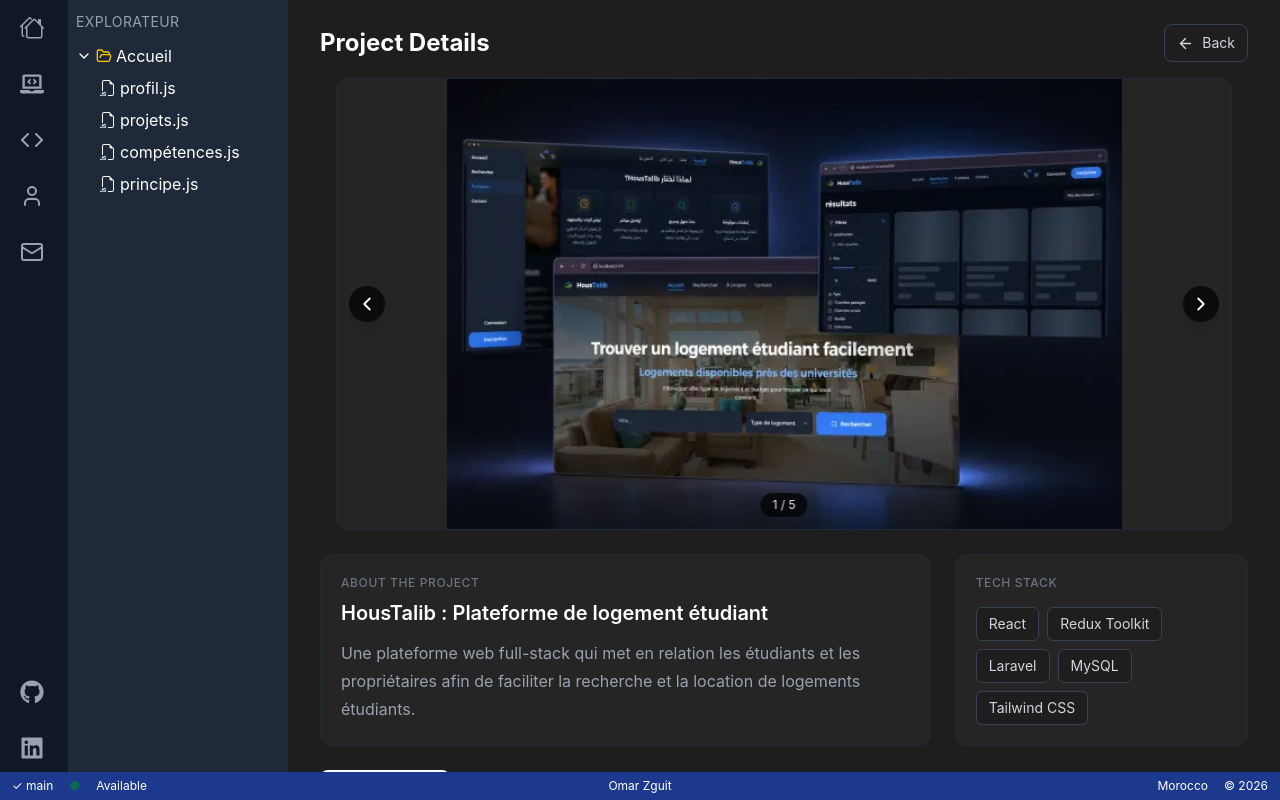
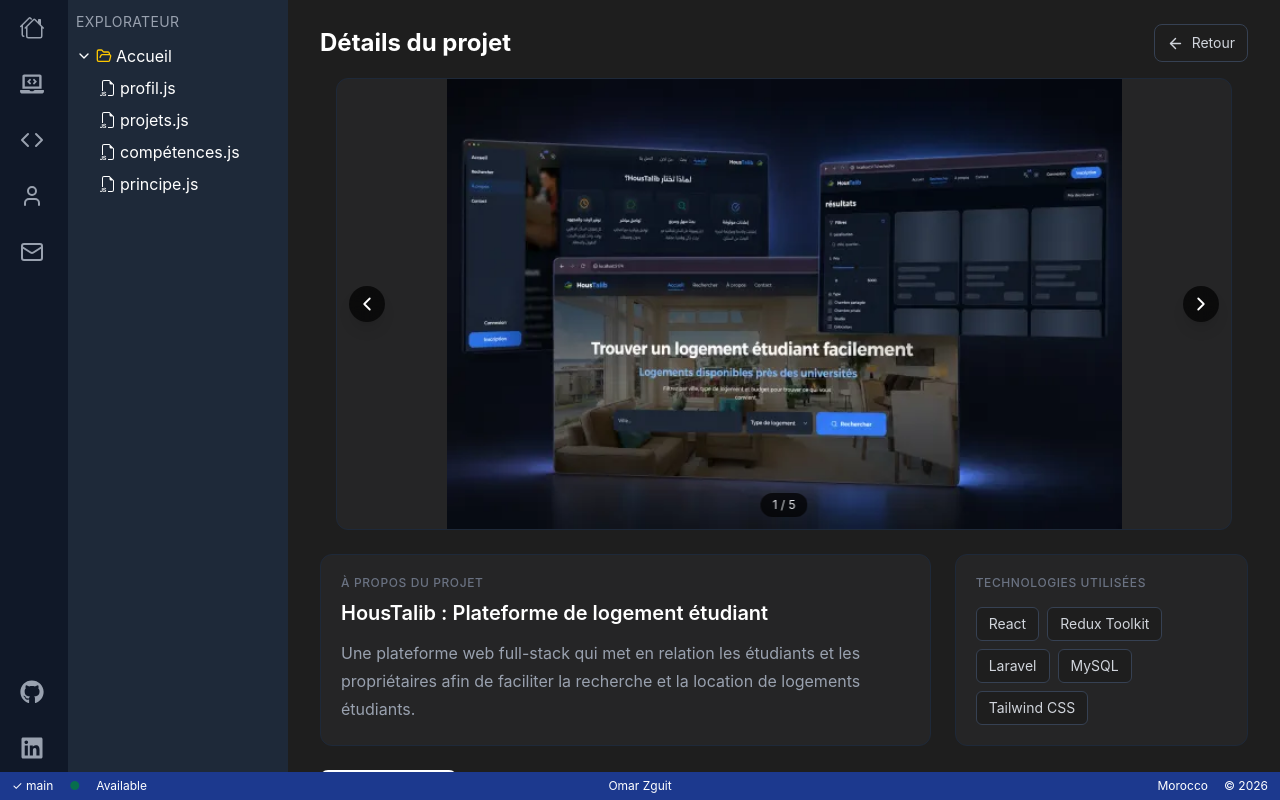
Before and after one commit to omar-zguit-hub/my-website, a React (Vite) app: page /project/1 in a window 1280 px wide. Built offline with nearby package versions, Linux system fonts and the light colour scheme.

Commit message:
translate projectDetails page to French

```diff
--- a/src/pages/ProjectDetails.jsx
+++ b/src/pages/ProjectDetails.jsx
@@ -20,10 +20,10 @@ function ProjectDetails() {
     return (
       <div className="flex min-h-full items-center justify-center bg-[#1e1e1e] text-white">
         <div className="text-center">
-          <h1 className="mb-2 text-2xl font-bold">Project not found</h1>
+          <h1 className="mb-2 text-2xl font-bold">Projet introuvable</h1>
 
           <Link to="/" className="text-blue-400 transition hover:text-blue-300">
-            Back to projects
+            Retour aux projets
           </Link>
         </div>
       </div>
@@ -43,21 +43,22 @@ function ProjectDetails() {
   return (
     <div className="flex-1 min-h-0 w-full overflow-y-auto bg-[#1e1e1e] text-white">
       <div className="mx-auto w-full max-w-6xl px-2 py-6 md:px-8">
-        {/* Header */}
+        {/* En-tête */}
         <div className="mb-4 flex items-center justify-between">
           <div>
-            <h1 className="text-lg font-bold md:text-2xl">Project Details</h1>
+            <h1 className="text-lg font-bold md:text-2xl">Détails du projet</h1>
           </div>
+
           <Link
             to="/projects"
             className="flex items-center gap-2 rounded-lg border border-gray-700 px-3 py-2 text-sm text-gray-300 transition hover:border-gray-500 hover:text-white"
           >
             <FiArrowLeft size={17} />
-            Back
+            Retour
           </Link>
         </div>
 
-        {/* Image Gallery */}
+        {/* Galerie d'images */}
         <section className="relative z-0 mx-auto mb-6 w-full max-w-4xl overflow-hidden rounded-xl border border-gray-800 bg-[#252526]">
           <motion.div
             key={currentImage}
@@ -68,35 +69,35 @@ function ProjectDetails() {
           >
             <img
               src={images[currentImage]}
-              alt={`${project.title} screenshot ${currentImage + 1}`}
+              alt={`${project.title} capture ${currentImage + 1}`}
               className="block h-full w-full object-contain"
             />
 
-            {/* Previous */}
+            {/* Précédente */}
             {images.length > 1 && (
               <button
                 type="button"
                 onClick={previousImage}
-                aria-label="Previous image"
+                aria-label="Image précédente"
                 className="absolute left-3 top-1/2 z-20 flex h-9 w-9 -translate-y-1/2 items-center justify-center rounded-full bg-black/70 text-white shadow-lg backdrop-blur-sm transition-all hover:scale-110 hover:bg-black cursor-pointer"
               >
                 <FiChevronLeft size={22} />
               </button>
             )}
 
-            {/* Next */}
+            {/* Suivante */}
             {images.length > 1 && (
               <button
                 type="button"
                 onClick={nextImage}
-                aria-label="Next image"
+                aria-label="Image suivante"
                 className="absolute right-3 top-1/2 z-20 flex h-9 w-9 -translate-y-1/2 items-center justify-center rounded-full bg-black/70 text-white shadow-lg backdrop-blur-sm transition-all hover:scale-110 hover:bg-black cursor-pointer"
               >
                 <FiChevronRight size={22} />
               </button>
             )}
 
-            {/* Counter */}
+            {/* Compteur */}
             {images.length > 1 && (
               <div className="absolute bottom-3 left-1/2 z-20 -translate-x-1/2 rounded-full bg-black/70 px-3 py-1 text-xs text-gray-200 backdrop-blur-sm">
                 {currentImage + 1} / {images.length}
@@ -105,12 +106,12 @@ function ProjectDetails() {
           </motion.div>
         </section>
 
-        {/* Project Information */}
+        {/* Informations du projet */}
         <section className="grid gap-6 md:grid-cols-3">
           {/* Description */}
           <div className="rounded-xl border border-gray-800 bg-[#252526] p-5 md:col-span-2">
             <p className="mb-2 text-xs font-medium uppercase tracking-wider text-gray-500">
-              About the project
+              À propos du projet
             </p>
 
             <h2 className="mb-3 text-xl font-semibold">{project.title}</h2>
@@ -118,10 +119,10 @@ function ProjectDetails() {
             <p className="leading-7 text-gray-400">{project.description}</p>
           </div>
 
-          {/* Tech Stack */}
+          {/* Technologies */}
           <div className="rounded-xl border border-gray-800 bg-[#252526] p-5">
             <p className="mb-4 text-xs font-medium uppercase tracking-wider text-gray-500">
-              Tech Stack
+              Technologies utilisées
             </p>
 
             <div className="flex flex-wrap gap-2">
@@ -147,7 +148,7 @@ function ProjectDetails() {
               className="flex items-center gap-2 rounded-lg bg-white px-4 py-2.5 text-sm font-medium text-black transition hover:bg-gray-200"
             >
               <FaGithub size={18} />
-              View Code
+              Voir le code
             </a>
           )}
 
@@ -158,8 +159,8 @@ function ProjectDetails() {
               rel="noopener noreferrer"
               className="flex items-center gap-2 rounded-lg border border-gray-700 px-4 py-2.5 text-sm font-medium text-gray-300 transition hover:border-gray-500 hover:text-white"
             >
-                <FiExternalLink size={18} />
-              Live Demo
+              <FiExternalLink size={18} />
+              Démo en ligne
             </a>
           )}
         </section>
```
